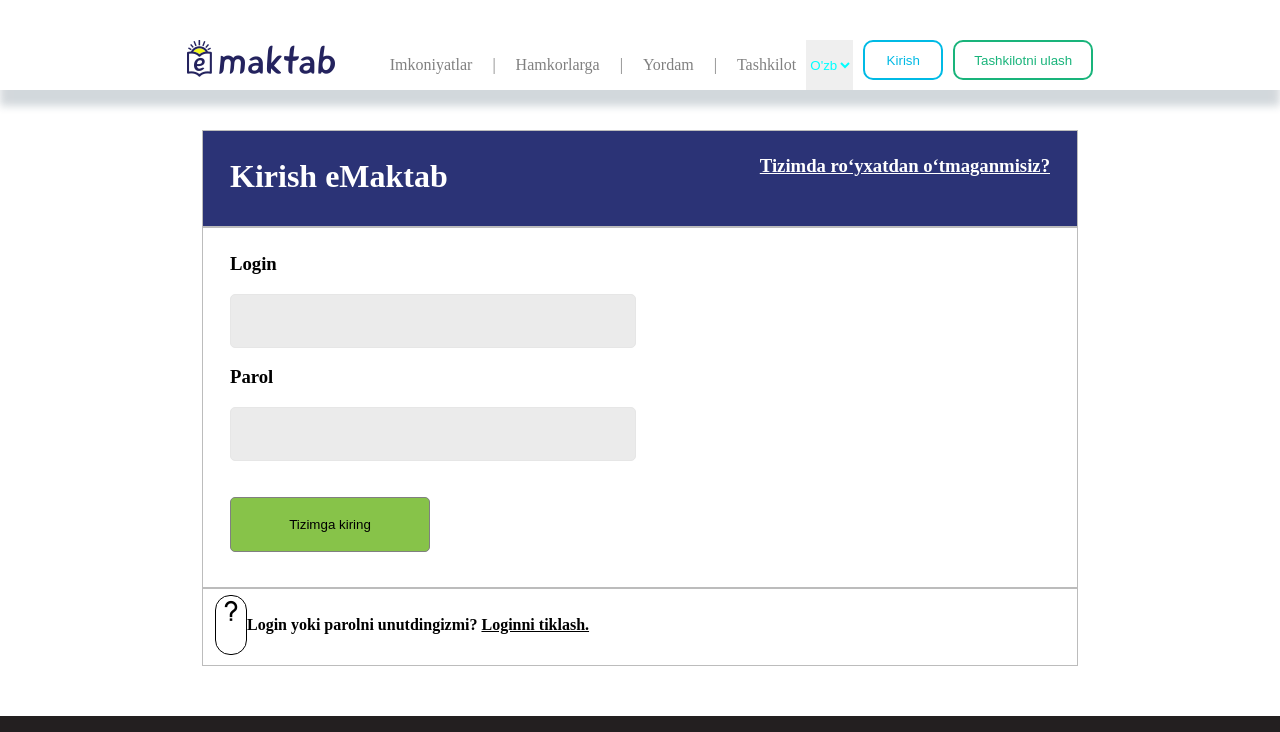
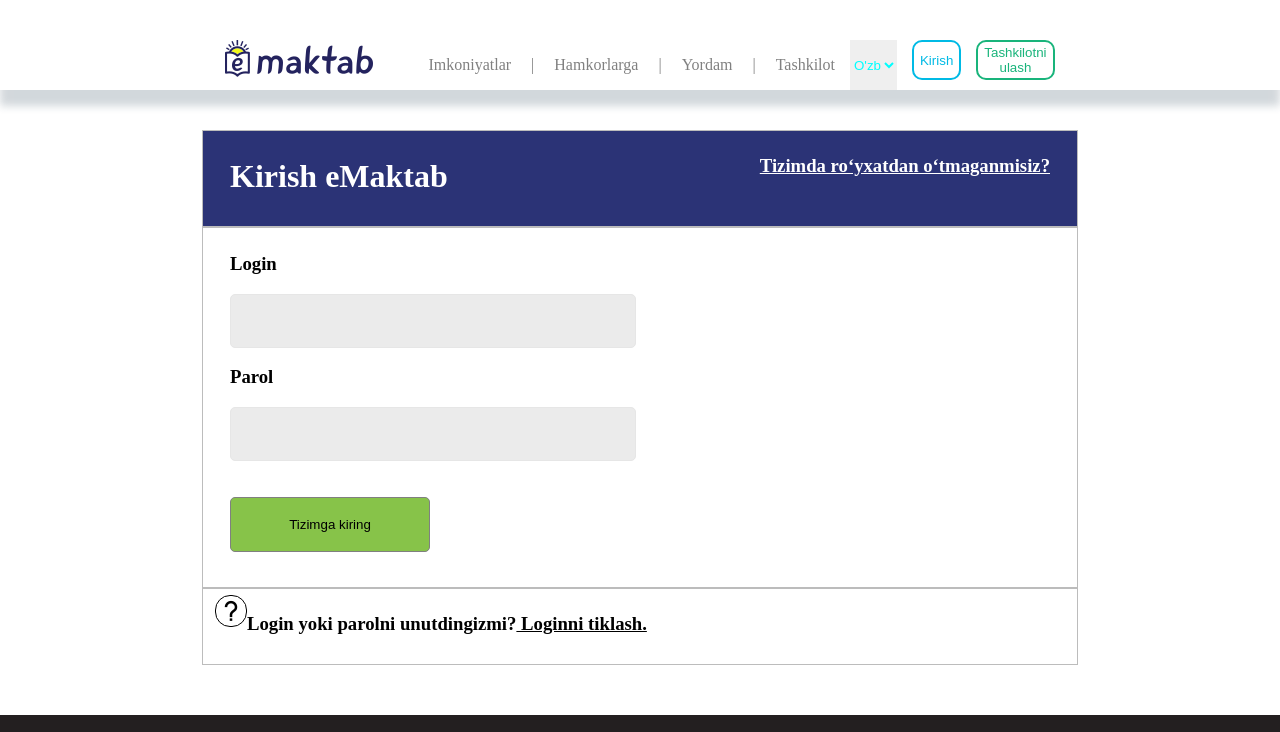
Before and after one commit to biloloken/eMaktb, a plain HTML site: page index.html in a window 1280 px wide. Shown: the top 732 px of the page. Drawn offline with nearby package versions, Linux system fonts and the light colour scheme; files whose address does not match are found by name.

Commit message:
Update index.html

```diff
--- a/index.html
+++ b/index.html
@@ -10,20 +10,21 @@
 <body>
     <header>
         <div class="logo"><img src="images/uzlogotype.png" alt="rasm"></div>
-        <nav>
             <ul>
                 <li>Imkoniyatlar</li>|
                 <li>Hamkorlarga</li>|
                 <li>Yordam</li>|
                 <li>Tashkilot</li>
             </ul>
+
+
                 <select>
                     <option value="O'zb">O'zb</option>
                     <option value="Rus">Rus</option>
                 </select>
                 <button class="rol">Kirish</button>
                 <button class="roll">Tashkilotni ulash</button>
-        </nav>
+
     </header>
     <main>
         <fieldset class="bad">
@@ -42,7 +43,12 @@
             </div>
         </fieldset>
         <fieldset class="norm">
-            <i class='bx bx-question-mark'></i><h4>Login yoki parolni unutdingizmi? <a href="#">Loginni tiklash.</a></h4>
+            <div class="i">
+                <i class='bx bx-question-mark'></i>
+            </div>
+            <div class="k">
+                <h3>Login yoki parolni unutdingizmi?<a href="#"> Loginni tiklash.</a></h3>
+            </div>
         </fieldset>
     </main>
     <footer>
```
Lines whose indentation alone changed are shown as unchanged.
